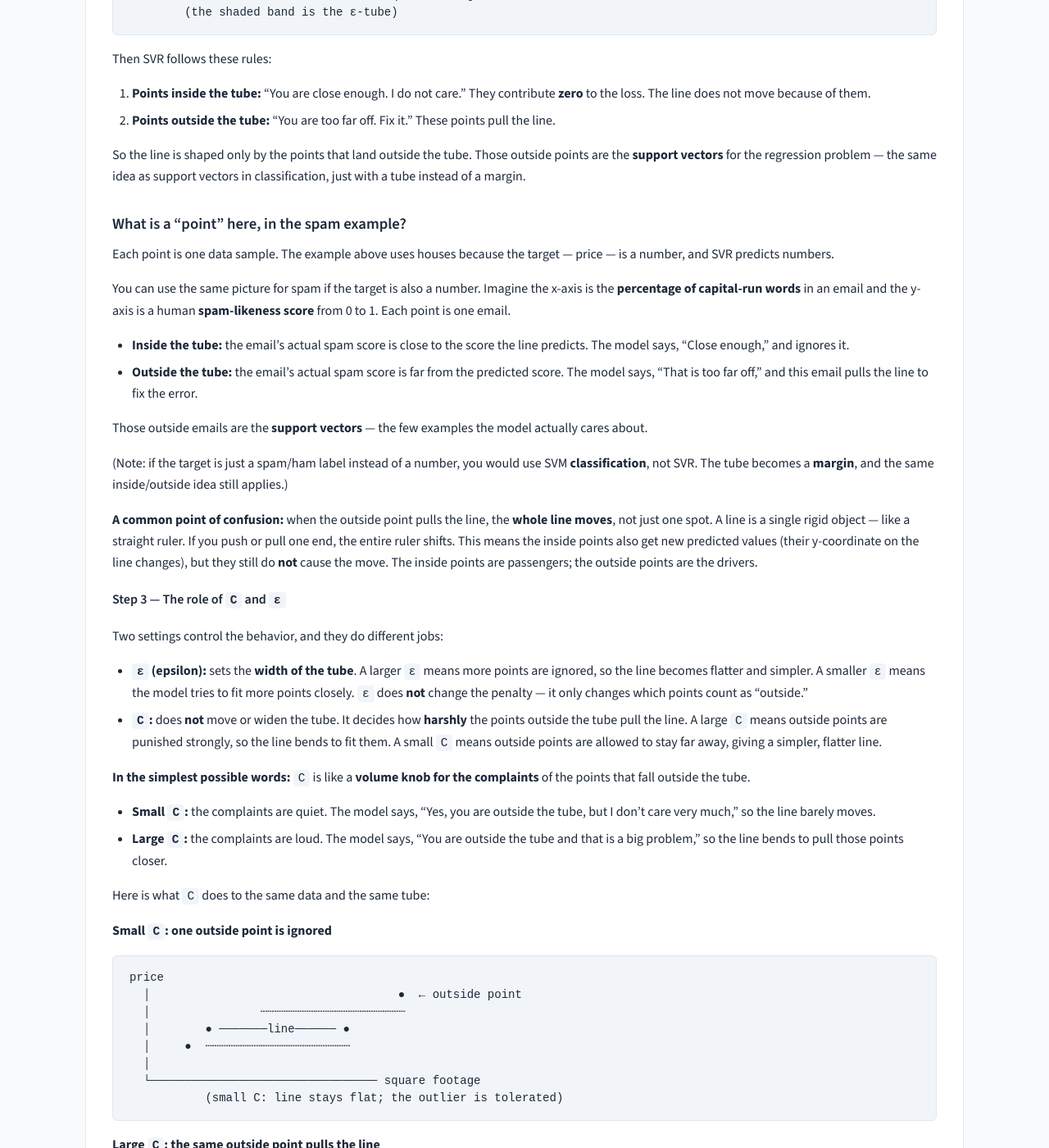
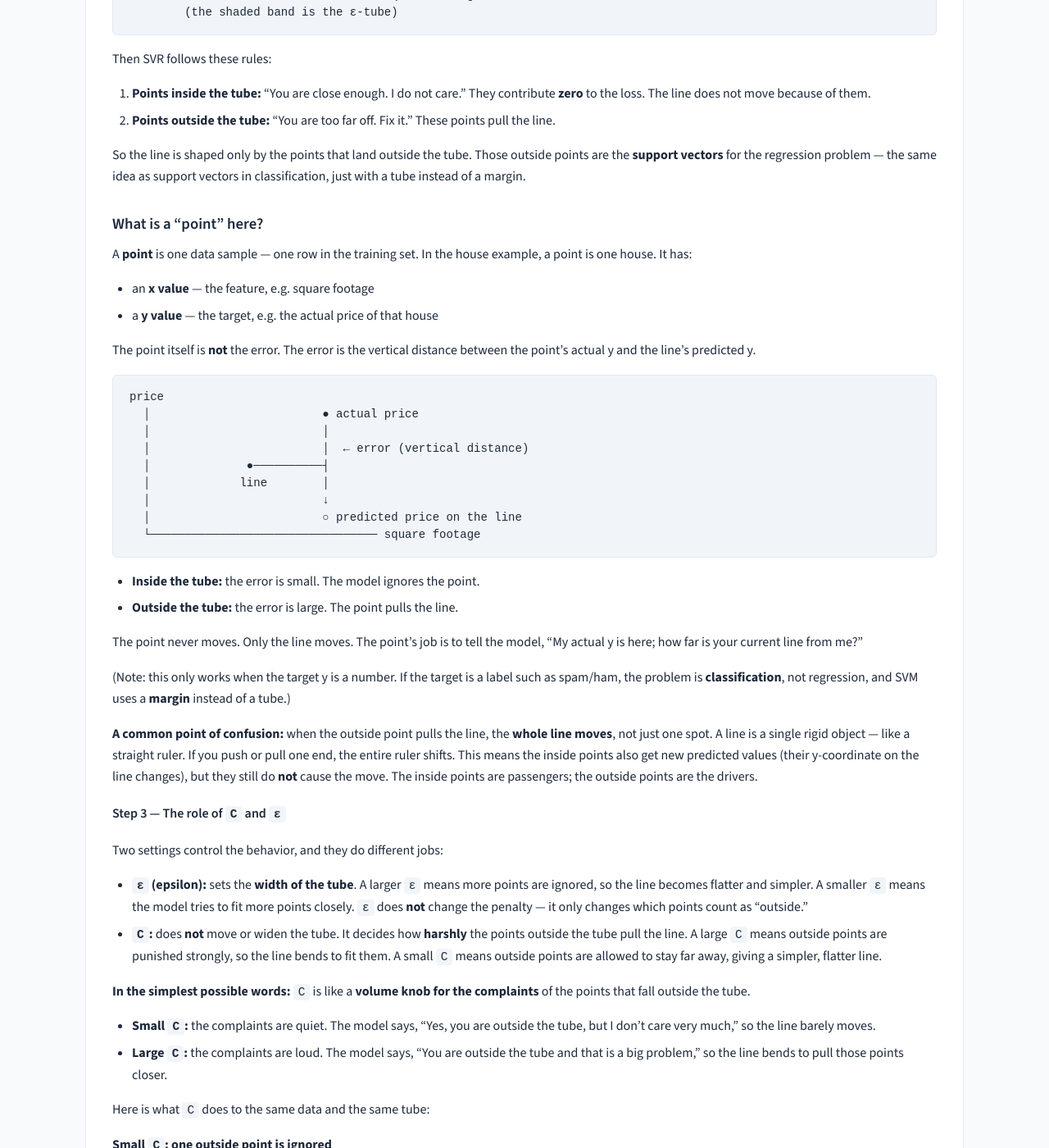
Before and after one commit to rilov/handbook, a Jekyll site: the page built from _topics/SVM Part 1 - Hyperplanes and Linear Classification.md, in a window 1280 px wide and 1400 px high, scrolled down 2991 px. Shown: the whole window at 82% size. Built offline with Jekyll 4.4.1, drawn with Linux system fonts in a browser that asks for light colours; our own code applies the rules of GitHub Pages for plain Markdown files.

Commit message:
Clarify that the point is the data sample and the error is the vertical distance

````diff
--- a/_topics/SVM Part 1 - Hyperplanes and Linear Classification.md
+++ b/_topics/SVM Part 1 - Hyperplanes and Linear Classification.md
@@ -142,18 +142,33 @@ Then SVR follows these rules:
 
 So the line is shaped only by the points that land outside the tube. Those outside points are the **support vectors** for the regression problem — the same idea as support vectors in classification, just with a tube instead of a margin.
 
-### What is a “point” here, in the spam example?
+### What is a “point” here?
 
-Each point is one data sample. The example above uses houses because the target — price — is a number, and SVR predicts numbers.
+A **point** is one data sample — one row in the training set. In the house example, a point is one house. It has:
 
-You can use the same picture for spam if the target is also a number. Imagine the x-axis is the **percentage of capital-run words** in an email and the y-axis is a human **spam-likeness score** from 0 to 1. Each point is one email.
+- an **x value** — the feature, e.g. square footage
+- a **y value** — the target, e.g. the actual price of that house
 
-- **Inside the tube:** the email’s actual spam score is close to the score the line predicts. The model says, “Close enough,” and ignores it.
-- **Outside the tube:** the email’s actual spam score is far from the predicted score. The model says, “That is too far off,” and this email pulls the line to fix the error.
+The point itself is **not** the error. The error is the vertical distance between the point’s actual y and the line’s predicted y.
 
-Those outside emails are the **support vectors** — the few examples the model actually cares about.
+```
+price
+  │                         ● actual price
+  │                         │
+  │                         │  ← error (vertical distance)
+  │              ●──────────┤
+  │             line        │
+  │                         ↓
+  │                         ○ predicted price on the line
+  └───────────────────────────────── square footage
+```
 
-(Note: if the target is just a spam/ham label instead of a number, you would use SVM **classification**, not SVR. The tube becomes a **margin**, and the same inside/outside idea still applies.)
+- **Inside the tube:** the error is small. The model ignores the point.
+- **Outside the tube:** the error is large. The point pulls the line.
+
+The point never moves. Only the line moves. The point’s job is to tell the model, “My actual y is here; how far is your current line from me?”
+
+(Note: this only works when the target y is a number. If the target is a label such as spam/ham, the problem is **classification**, not regression, and SVM uses a **margin** instead of a tube.)
 
 **A common point of confusion:** when the outside point pulls the line, the **whole line moves**, not just one spot. A line is a single rigid object — like a straight ruler. If you push or pull one end, the entire ruler shifts. This means the inside points also get new predicted values (their y-coordinate on the line changes), but they still do **not** cause the move. The inside points are passengers; the outside points are the drivers.
 
````
